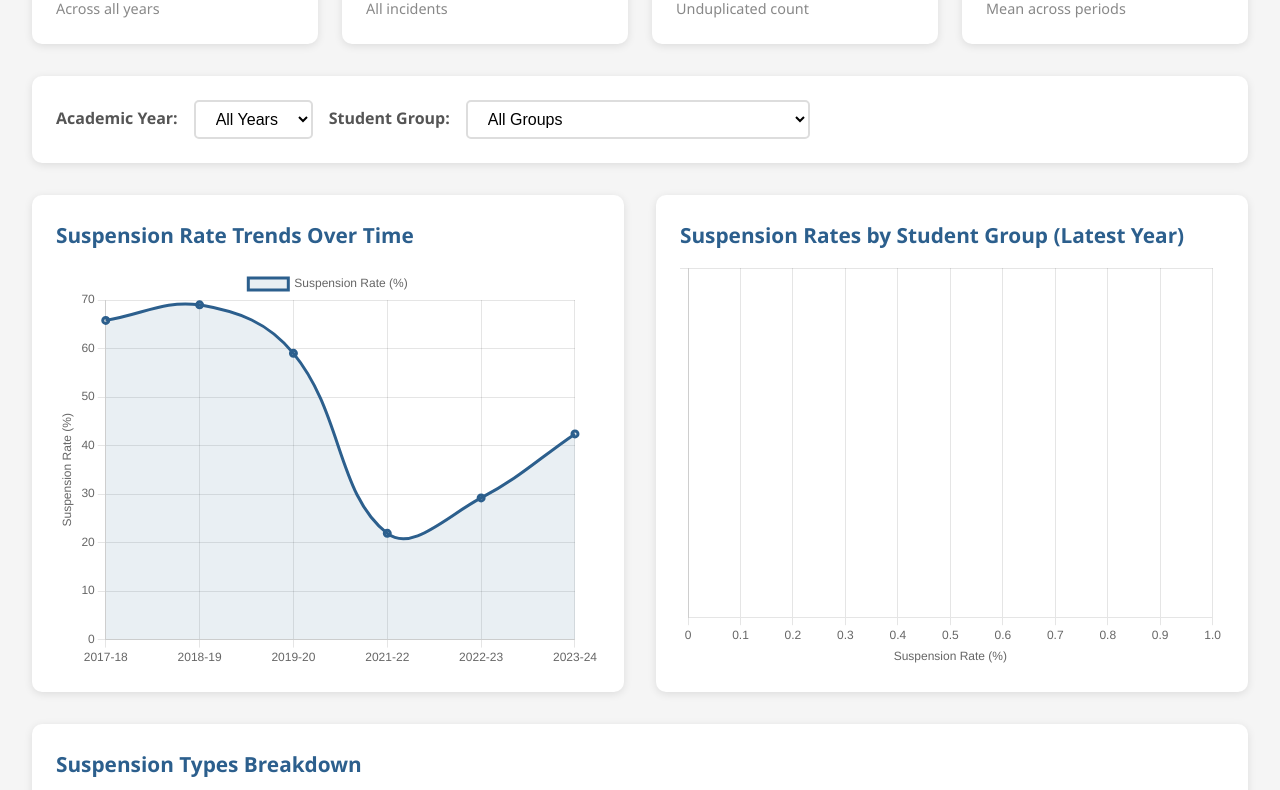
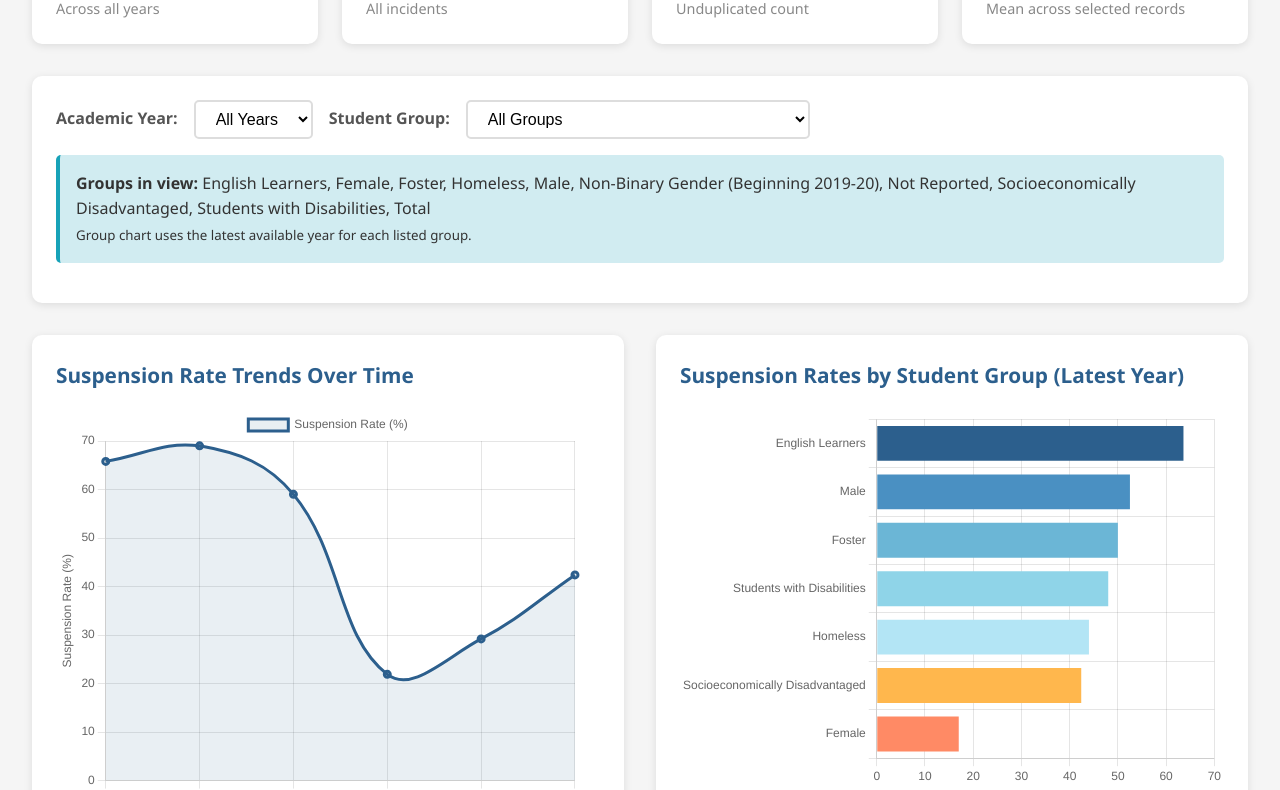
Before and after one commit to MDCORRAL/CTS-REACH-Custom_V1, a plain HTML site: page index.html in a window 1280 px wide. Shown: the part 413-1203 px from the top of the page. Drawn offline with nearby package versions, Linux system fonts and the light colour scheme.

Commit message:
Show all student groups and fix group chart ordering

```diff
--- a/index.html
+++ b/index.html
@@ -251,6 +251,9 @@
                     <option value="all">All Groups</option>
                 </select>
             </div>
+            <div class="alert alert-info" id="groupList" style="margin-top: 1rem;">
+                <!-- Group list will be populated by JavaScript -->
+            </div>
         </div>
 
         <!-- Charts -->
@@ -327,9 +330,6 @@
                 const response = await fetch('dorothy_camp_clean_data.json');
                 allData = await response.json();
 
-                // Filter out records with null reporting category descriptions (suppressed data)
-                allData = allData.filter(d => d.reportingCategoryDescription && d.reportingCategoryDescription !== 'Not Reported');
-
                 initializeDashboard();
             } catch (error) {
                 console.error('Error loading data:', error);
@@ -339,9 +339,11 @@
 
         function initializeDashboard() {
             populateFilters();
-            updateMetrics();
-            createCharts();
-            updateTable();
+            const filteredData = getFilteredData();
+            updateMetrics(filteredData);
+            createCharts(filteredData);
+            updateTable(filteredData);
+            updateGroupList(filteredData);
         }
 
         function populateFilters() {
@@ -369,6 +371,13 @@
             groupFilter.addEventListener('change', updateDashboard);
         }
 
+        function parseYearValue(yearLabel) {
+            if (!yearLabel) return null;
+            const parts = yearLabel.split('-');
+            const yearNumber = parseInt(parts[0], 10);
+            return isNaN(yearNumber) ? null : yearNumber;
+        }
+
         function getFilteredData() {
             const yearFilter = document.getElementById('yearFilter').value;
             const groupFilter = document.getElementById('groupFilter').value;
@@ -380,20 +389,25 @@
             });
         }
 
-        function updateMetrics() {
-            const data = getFilteredData();
-            const totalRecords = data.filter(d => d.reportingCategoryDescription === 'Total');
+        function updateMetrics(data) {
+            const totalEnrollment = data.reduce((sum, d) => sum + (d.cumulativeEnrollment || 0), 0);
+            const totalSuspensions = data.reduce((sum, d) => sum + (d.totalSuspensions || 0), 0);
+            const totalStudentsSuspended = data.reduce((sum, d) => sum + (d.uniqueStudentsSuspended || 0), 0);
 
-            const totalEnrollment = totalRecords.reduce((sum, d) => sum + (d.cumulativeEnrollment || 0), 0);
-            const totalSuspensions = totalRecords.reduce((sum, d) => sum + (d.totalSuspensions || 0), 0);
-            const totalStudentsSuspended = totalRecords.reduce((sum, d) => sum + (d.uniqueStudentsSuspended || 0), 0);
+            const rateRecords = data.filter(d => d.suspensionRate !== null);
+            const avgSuspensionRate = rateRecords.length
+                ? rateRecords.reduce((sum, d) => sum + d.suspensionRate, 0) / rateRecords.length
+                : 0;
 
-            const avgSuspensionRate = totalRecords.filter(d => d.suspensionRate !== null).reduce((sum, d, _, arr) => {
-                return sum + d.suspensionRate / arr.length;
-            }, 0);
-
-            const latestYear = Math.max(...totalRecords.map(d => d.academicYear));
-            const latestYearData = totalRecords.find(d => d.academicYear === latestYear);
+            const years = [...new Set(data.map(d => d.academicYear))];
+            const latestYear = years
+                .map(year => ({ label: year, value: parseYearValue(year) }))
+                .filter(y => y.value !== null)
+                .sort((a, b) => b.value - a.value)[0]?.label || null;
+            const latestYearData = latestYear !== null
+                ? data.find(d => d.academicYear === latestYear && d.reportingCategoryDescription === 'Total')
+                    || data.find(d => d.academicYear === latestYear)
+                : null;
 
             const metricsHTML = `
                 <div class="metric-card">
@@ -414,26 +428,27 @@
                 <div class="metric-card">
                     <div class="metric-label">Avg Suspension Rate</div>
                     <div class="metric-value">${(avgSuspensionRate * 100).toFixed(1)}%</div>
-                    <div class="metric-subtitle">Mean across periods</div>
+                    <div class="metric-subtitle">Mean across selected records</div>
                 </div>
             `;
 
             document.getElementById('metricsGrid').innerHTML = metricsHTML;
         }
 
-        function createCharts() {
-            createTrendChart();
-            createGroupChart();
-            createTypeChart();
-            createEnrollmentChart();
-            createGenderChart();
+        function createCharts(data) {
+            createTrendChart(data);
+            createGroupChart(data);
+            createTypeChart(data);
+            createEnrollmentChart(data);
+            createGenderChart(data);
         }
 
-        function createTrendChart() {
-            const totalData = allData.filter(d => d.reportingCategoryDescription === 'Total');
-            const years = [...new Set(totalData.map(d => d.academicYear))].sort();
+        function createTrendChart(data) {
+            const years = [...new Set(data.map(d => d.academicYear))].sort();
             const rates = years.map(year => {
-                const record = totalData.find(d => d.academicYear === year);
+                const yearRecords = data.filter(d => d.academicYear === year && d.suspensionRate !== null);
+                const totalRecord = yearRecords.find(d => d.reportingCategoryDescription === 'Total');
+                const record = totalRecord || yearRecords[0];
                 return record ? (record.suspensionRate * 100) : null;
             });
 
@@ -476,16 +491,28 @@
             });
         }
 
-        function createGroupChart() {
-            const latestYear = Math.max(...allData.map(d => d.academicYear));
-            const latestData = allData.filter(d =>
-                d.academicYear === latestYear &&
-                d.reportingCategoryDescription !== 'Total' &&
-                d.suspensionRate !== null
-            );
+        function createGroupChart(data) {
+            const latestData = data
+                .filter(d => d.reportingCategoryDescription !== 'Total' && d.suspensionRate !== null)
+                .reduce((acc, record) => {
+                    const existing = acc.get(record.reportingCategoryDescription);
+                    const yearValue = parseYearValue(record.academicYear);
 
-            const groups = latestData.map(d => d.reportingCategoryDescription);
-            const rates = latestData.map(d => d.suspensionRate * 100);
+                    if (!existing || (yearValue !== null && yearValue > existing.yearValue)) {
+                        acc.set(record.reportingCategoryDescription, {
+                            label: record.reportingCategoryDescription,
+                            rate: record.suspensionRate * 100,
+                            yearValue
+                        });
+                    }
+                    return acc;
+                }, new Map());
+
+            const groups = Array.from(latestData.values())
+                .sort((a, b) => (b.rate || 0) - (a.rate || 0));
+
+            const labels = groups.map(g => g.label);
+            const rates = groups.map(g => g.rate);
 
             const ctx = document.getElementById('groupChart').getContext('2d');
             if (charts.group) charts.group.destroy();
@@ -493,7 +520,7 @@
             charts.group = new Chart(ctx, {
                 type: 'bar',
                 data: {
-                    labels: groups,
+                    labels: labels,
                     datasets: [{
                         label: 'Suspension Rate (%)',
                         data: rates,
@@ -526,16 +553,14 @@
             });
         }
 
-        function createTypeChart() {
-            const totalData = allData.filter(d => d.reportingCategoryDescription === 'Total');
-
+        function createTypeChart(data) {
             const types = {
-                'Violent (Injury)': totalData.reduce((sum, d) => sum + (d.suspensionsViolentWithInjury || 0), 0),
-                'Violent (No Injury)': totalData.reduce((sum, d) => sum + (d.suspensionsViolentNoInjury || 0), 0),
-                'Weapons': totalData.reduce((sum, d) => sum + (d.suspensionsWeapons || 0), 0),
-                'Drugs': totalData.reduce((sum, d) => sum + (d.suspensionsDrugs || 0), 0),
-                'Defiance Only': totalData.reduce((sum, d) => sum + (d.suspensionsDefianceOnly || 0), 0),
-                'Other': totalData.reduce((sum, d) => sum + (d.suspensionsOther || 0), 0)
+                'Violent (Injury)': data.reduce((sum, d) => sum + (d.suspensionsViolentWithInjury || 0), 0),
+                'Violent (No Injury)': data.reduce((sum, d) => sum + (d.suspensionsViolentNoInjury || 0), 0),
+                'Weapons': data.reduce((sum, d) => sum + (d.suspensionsWeapons || 0), 0),
+                'Drugs': data.reduce((sum, d) => sum + (d.suspensionsDrugs || 0), 0),
+                'Defiance Only': data.reduce((sum, d) => sum + (d.suspensionsDefianceOnly || 0), 0),
+                'Other': data.reduce((sum, d) => sum + (d.suspensionsOther || 0), 0)
             };
 
             const ctx = document.getElementById('typeChart').getContext('2d');
@@ -565,18 +590,17 @@
             });
         }
 
-        function createEnrollmentChart() {
-            const totalData = allData.filter(d => d.reportingCategoryDescription === 'Total');
-            const years = [...new Set(totalData.map(d => d.academicYear))].sort();
+        function createEnrollmentChart(data) {
+            const years = [...new Set(data.map(d => d.academicYear))].sort();
 
             const enrollment = years.map(year => {
-                const record = totalData.find(d => d.academicYear === year);
-                return record ? record.cumulativeEnrollment : 0;
+                const records = data.filter(d => d.academicYear === year);
+                return records.reduce((sum, d) => sum + (d.cumulativeEnrollment || 0), 0);
             });
 
             const suspensions = years.map(year => {
-                const record = totalData.find(d => d.academicYear === year);
-                return record ? record.totalSuspensions : 0;
+                const records = data.filter(d => d.academicYear === year);
+                return records.reduce((sum, d) => sum + (d.totalSuspensions || 0), 0);
             });
 
             const ctx = document.getElementById('enrollmentChart').getContext('2d');
@@ -631,8 +655,8 @@
             });
         }
 
-        function createGenderChart() {
-            const genderData = allData.filter(d =>
+        function createGenderChart(data) {
+            const genderData = data.filter(d =>
                 ['Male', 'Female', 'Non-Binary Gender (Beginning 2019-20)'].includes(d.reportingCategoryDescription)
             );
 
@@ -687,8 +711,7 @@
             });
         }
 
-        function updateTable() {
-            const data = getFilteredData();
+        function updateTable(data) {
             const tableBody = document.getElementById('tableBody');
 
             const rows = data.map(d => {
@@ -711,9 +734,28 @@
             tableBody.innerHTML = rows;
         }
 
+        function updateGroupList(data) {
+            const container = document.getElementById('groupList');
+            if (!container) return;
+
+            const groups = [...new Set(data.map(d => d.reportingCategoryDescription))].sort();
+            if (!groups.length) {
+                container.textContent = 'No student groups available for the current filters.';
+                return;
+            }
+
+            container.innerHTML = `
+                <strong>Groups in view:</strong> ${groups.join(', ')}
+                <br><small>Group chart uses the latest available year for each listed group.</small>
+            `;
+        }
+
         function updateDashboard() {
-            updateMetrics();
-            updateTable();
+            const filteredData = getFilteredData();
+            updateMetrics(filteredData);
+            createCharts(filteredData);
+            updateTable(filteredData);
+            updateGroupList(filteredData);
         }
 
         // Initialize dashboard when page loads
```
